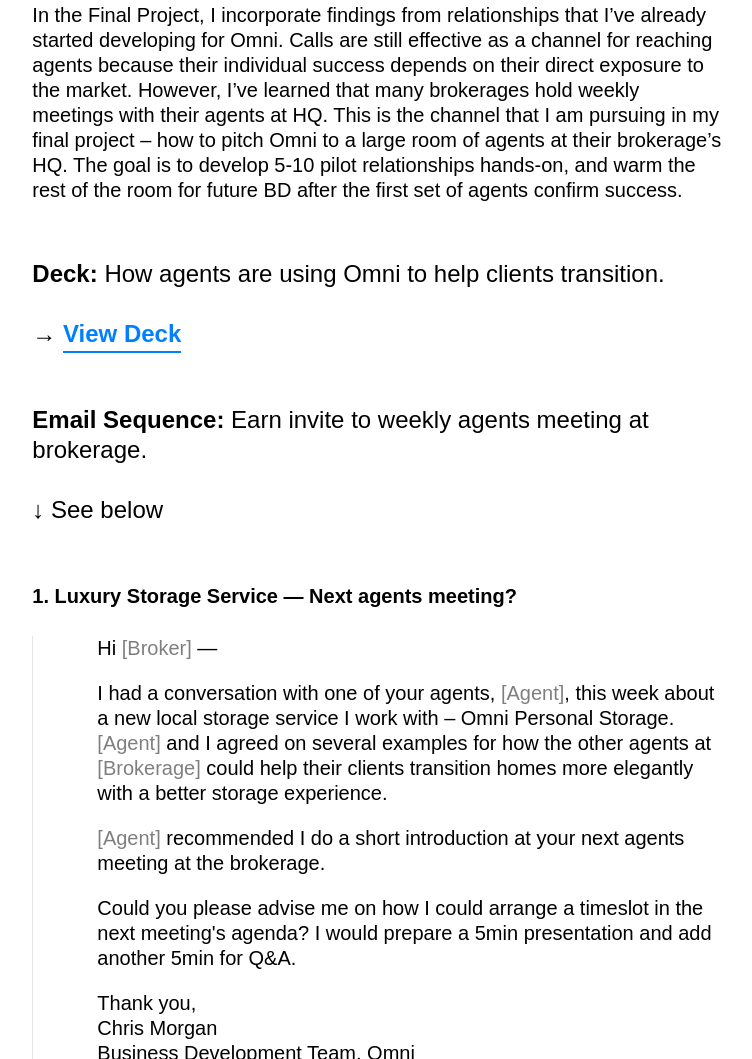
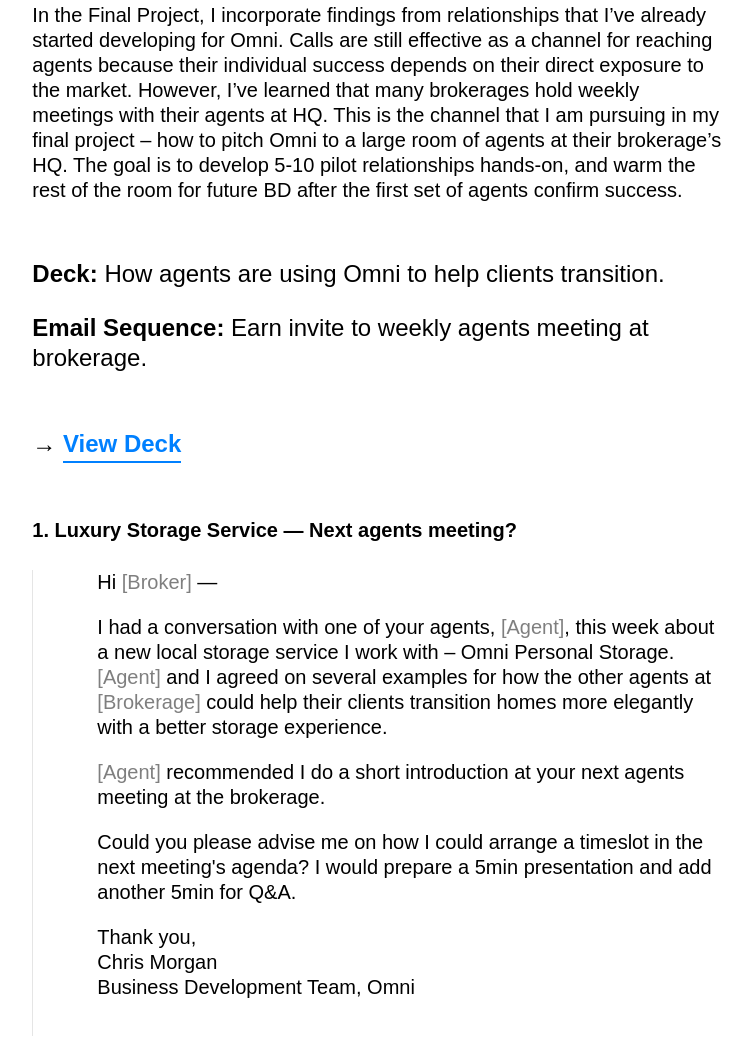
Before and after one commit to soakinsoap/soakinsoap.github.io, a website: page omni/index.html in a window 1280 px wide. Shown: the part 1138-2197 px from the top of the page, without its empty margins (197-949 px from the left). Drawn offline with Linux system fonts and the light colour scheme.

Commit message:
move view deck remove see below

```diff
--- a/omni/index.html
+++ b/omni/index.html
@@ -64,8 +64,9 @@
         <p class="__article__text__large f4 f3-l">After reaching over 30 businesses by phone about Omni, the strongest category is clear – real estate agents. I reached 5, all with interest. Call duration among agents averaged over a half hour. That’s 6x my average experience with retailers, apartments and hotels. For each cold call with an agent, I found success in introducing my own story – background in architecture, now planning to improve people’s home lives at scale with a new storage startup called Omni. </p>
         <p class="__article__text__small f5 f4-ns">The spectrum was wide  — a new independent broker in their early thirties, a seasoned agent in their late fifties represented by luxury brand Sotheby’s — yet we arrived at similar examples for how to leverage Omni’s service in their clients’ experience.</p>
         <p class="__article__text__small f5 f4-ns pb4">In the Final Project, I incorporate findings from relationships that I’ve already started developing for Omni. Calls are still effective as a channel for reaching agents because their individual success depends on their direct exposure to the market. However, I’ve learned that many brokerages hold weekly meetings with their agents at HQ. This is the channel that I am pursuing in my final project – how to pitch Omni to a large room of agents at their brokerage’s HQ. The goal is to develop 5-10 pilot relationships hands-on, and warm the rest of the room for future BD after the first set of agents confirm success.</p>
-        <p class="__article__text__large f4 f3-l pb4 b" id="deck">Deck: <span class="normal">How agents are using Omni to help clients transition. <br><br>→</span> <a target="_blank" class="blue b--blue bw1 bb no-underline pb1 dim" href="https://www.dropbox.com/sh/n1xq1h5g07jhd0d/AABmvgQlh-vl-AV_UN7sakefa?dl=0&lst=&preview=ChrisMorgan_Omni_FinalProject_Deck.pdf">View Deck</a></p>
-        <p class="__article__text__large f4 f3-l pb4 b" id="emails">Email Sequence: <span class="normal"> Earn invite to weekly agents meeting at brokerage.<br><br> ↓ See below</span></p>
+        <p class="__article__text__large f4 f3-l b" id="deck">Deck: <span class="normal">How agents are using Omni to help clients transition.</span> </p>
+        <p class="__article__text__large f4 f3-l pb4 b" id="emails">Email Sequence: <span class="normal"> Earn invite to weekly agents meeting at brokerage.</p>
+        <p class="__article__text__large f4 f3-l pb4 b" id="deck">→ <a target="_blank" class="blue b--blue bw1 bb no-underline pb1 dim" href="https://www.dropbox.com/sh/n1xq1h5g07jhd0d/AABmvgQlh-vl-AV_UN7sakefa?dl=0&lst=&preview=ChrisMorgan_Omni_FinalProject_Deck.pdf">View Deck</a></p>
 
         <h4 class="__article__list__title f4">1. Luxury Storage Service — Next agents meeting?</h4>
         <div class="__article__text__indent f5 f4-ns pb3 pl3 pl5-l bl b--black-10">
```
